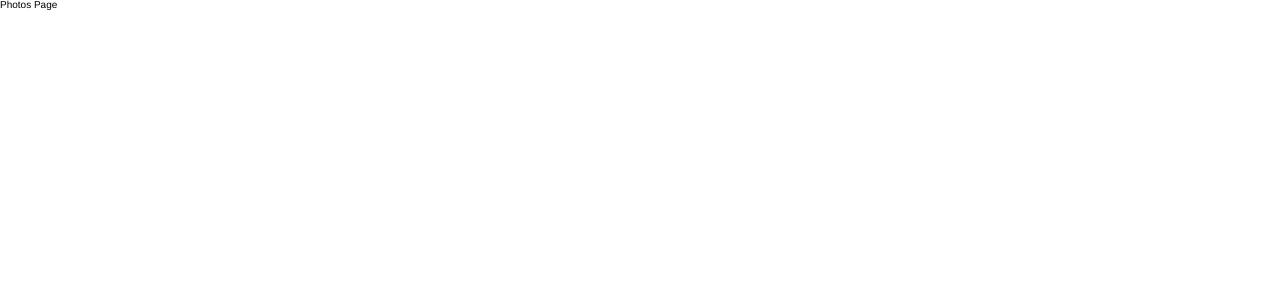
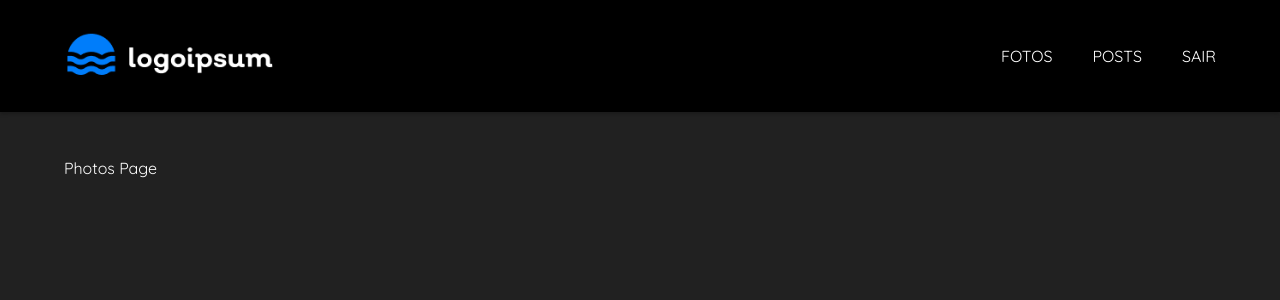
Before and after one commit to gabriel-barreto/test-protons-for-fun, a React (Create React App) app: page /1/photos in a window 1280 px wide. Shown: the top 300 px of the page. Built offline with nearby package versions, Linux system fonts and the light colour scheme.

Commit message:
feat(photos-page): wrap page content with layout component

```diff
--- a/src/pages/Photos/index.js
+++ b/src/pages/Photos/index.js
@@ -1,7 +1,13 @@
 import React from 'react';
 
+import { Layout } from '../../components';
+
 function PhotosPage() {
-  return <section>Photos Page</section>;
+  return (
+    <Layout title="Fotos">
+      <p style={{ color: '#fff', fontSize: '1.6rem' }}>Photos Page</p>
+    </Layout>
+  );
 }
 
 export default PhotosPage;
```
